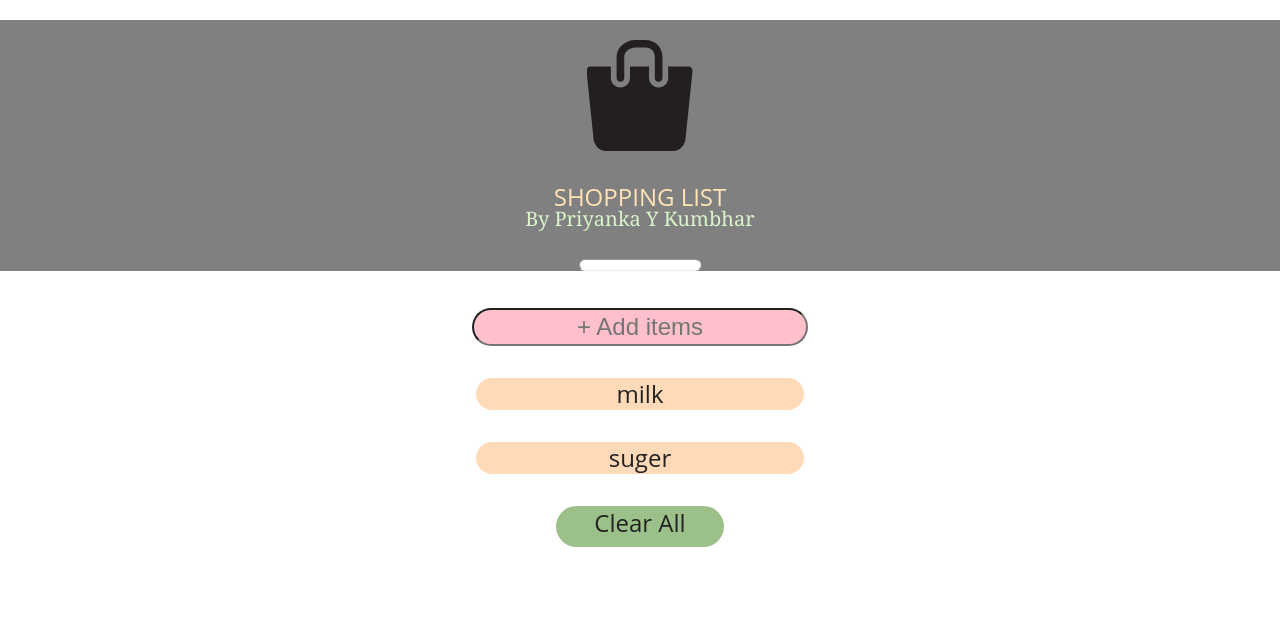
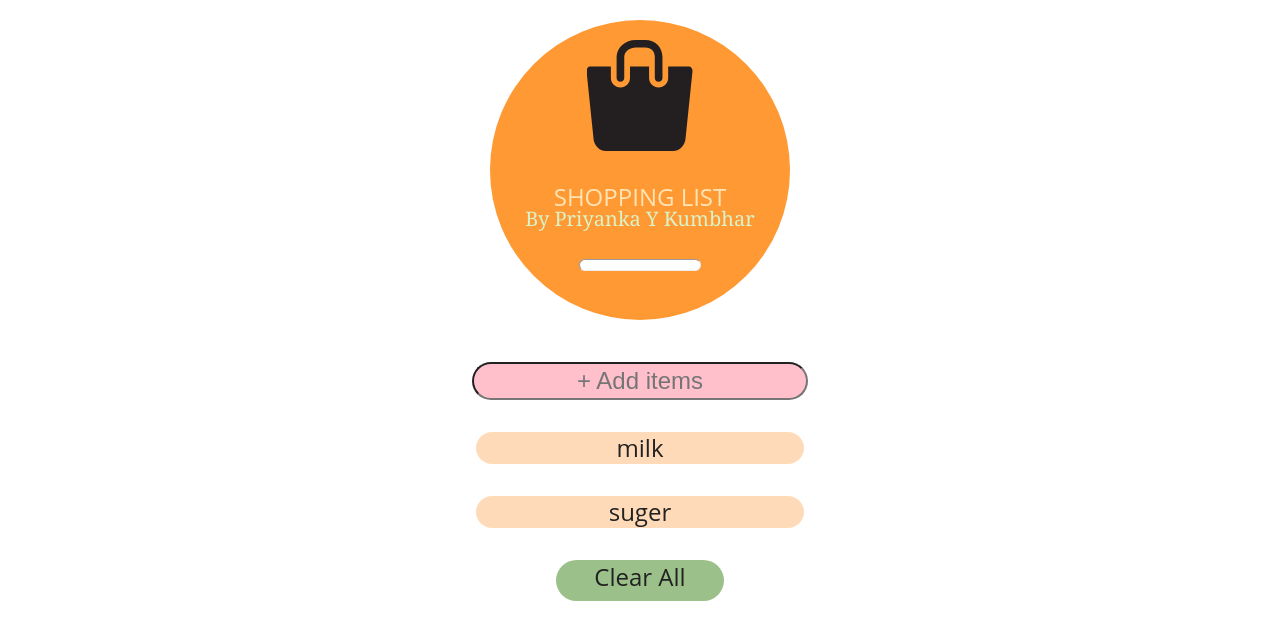
Before and after one commit to priyankakumbha/shoppinglistApp, a plain HTML site: page index.html in a window 1280 px wide. Drawn offline with nearby package versions, Linux system fonts and the light colour scheme.

Commit message:
final touch

```diff
--- a/css/main.css
+++ b/css/main.css
@@ -9,9 +9,17 @@ body {
 #container{
 	margin-top: 20px;
 }
-#heading{
+#heading {
+	margin:10px auto;
 	background-color: #808080;
-		}
+	width: 300px;
+	height: 300px;
+	background: #FF9933;
+	-moz-border-radius: 150px;
+	-webkit-border-radius: 150px;
+	border-radius: 150px;
+}
+
 
 #logo {
 	margin-top:20px;
```
